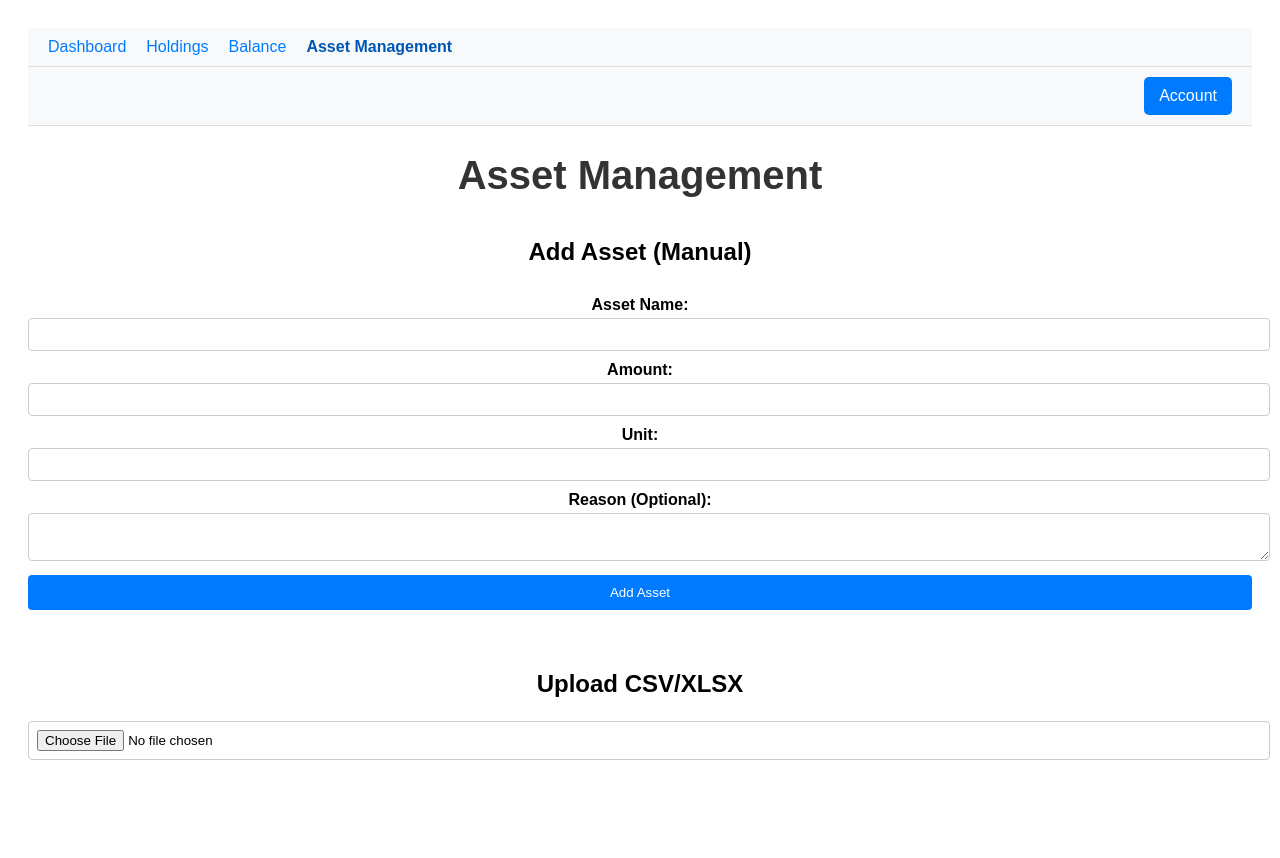
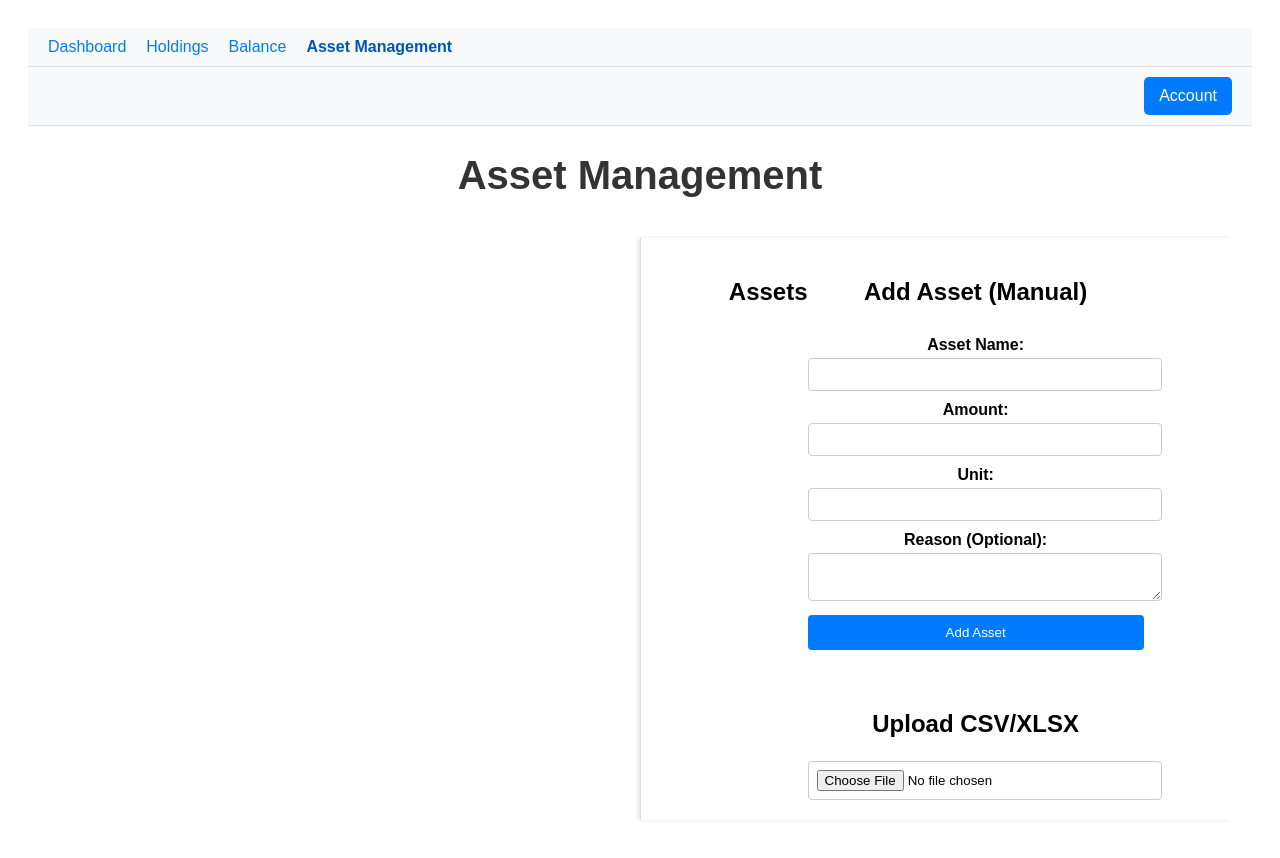
Before and after one commit to fintrack-project/financial-tracker-frontend, a React (Create React App) app: page /assetmanagement in a window 1280 px wide. Shown: the top 858 px of the page. Before the commit the page ends 800 px from the top, so only its background shows below. Built offline with nearby package versions, Linux system fonts and the light colour scheme.

Commit message:
asset management sections

```diff
--- a/src/pages/AssetManagement/AssetManagement.css
+++ b/src/pages/AssetManagement/AssetManagement.css
@@ -23,3 +23,30 @@
   font-size: 1.2rem;
   margin: 10px 0;
 }
+
+.content {
+  display: flex;
+  flex: 1;
+  padding: 20px;
+}
+
+.left-section {
+  flex: 1; /* Take up half the page */
+  padding: 20px;
+}
+
+.right-section {
+  flex: 1; /* Take up half the page */
+  display: flex;
+  justify-content: center;
+  align-items: flex-start;
+  padding: 20px;
+  background-color: #fff;
+  box-shadow: -2px 0 4px rgba(0, 0, 0, 0.1);
+  border-left: 1px solid #ddd;
+}
+
+.right-section form {
+  width: 100%;
+  max-width: 400px; /* Limit the width of the form */
+}
--- a/src/pages/AssetManagement/AssetManagement.tsx
+++ b/src/pages/AssetManagement/AssetManagement.tsx
@@ -28,9 +28,15 @@ const AssetManagement: React.FC = () => {
       <div className="top-bar">
         <AccountMenu />
       </div>
+      <h1>Asset Management</h1>
       <div className="content">
-        <h1>Asset Management</h1>
-        <AddAssetForm onAddAsset={handleAddAsset} onBulkAddAssets={handleBulkAddAssets} />
+        <div className="left-section">
+
+        </div>
+        <div className="right-section">
+          <h2>Assets</h2>
+          <AddAssetForm onAddAsset={handleAddAsset} onBulkAddAssets={handleBulkAddAssets} />
+        </div>
       </div>
     </div>
   );
```
